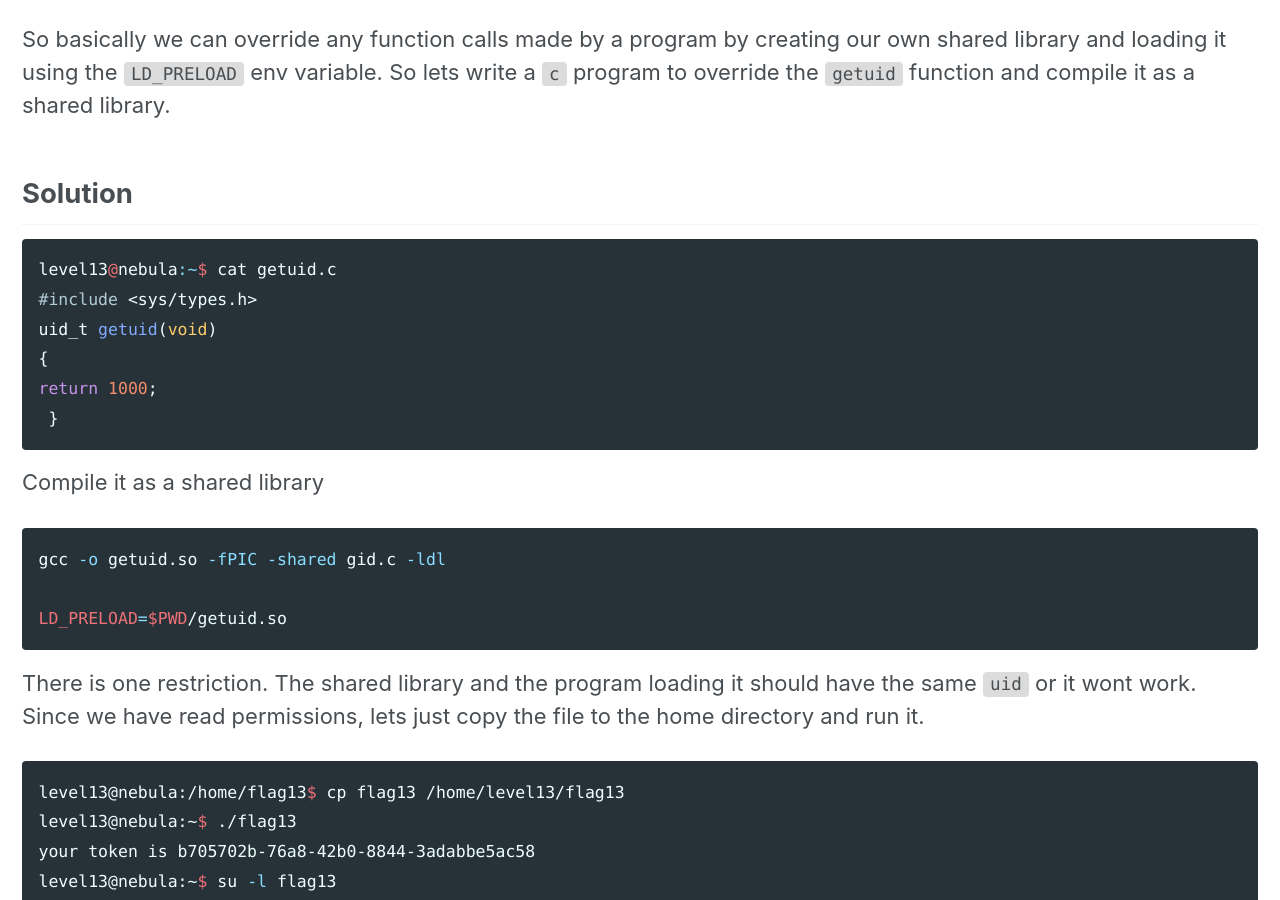
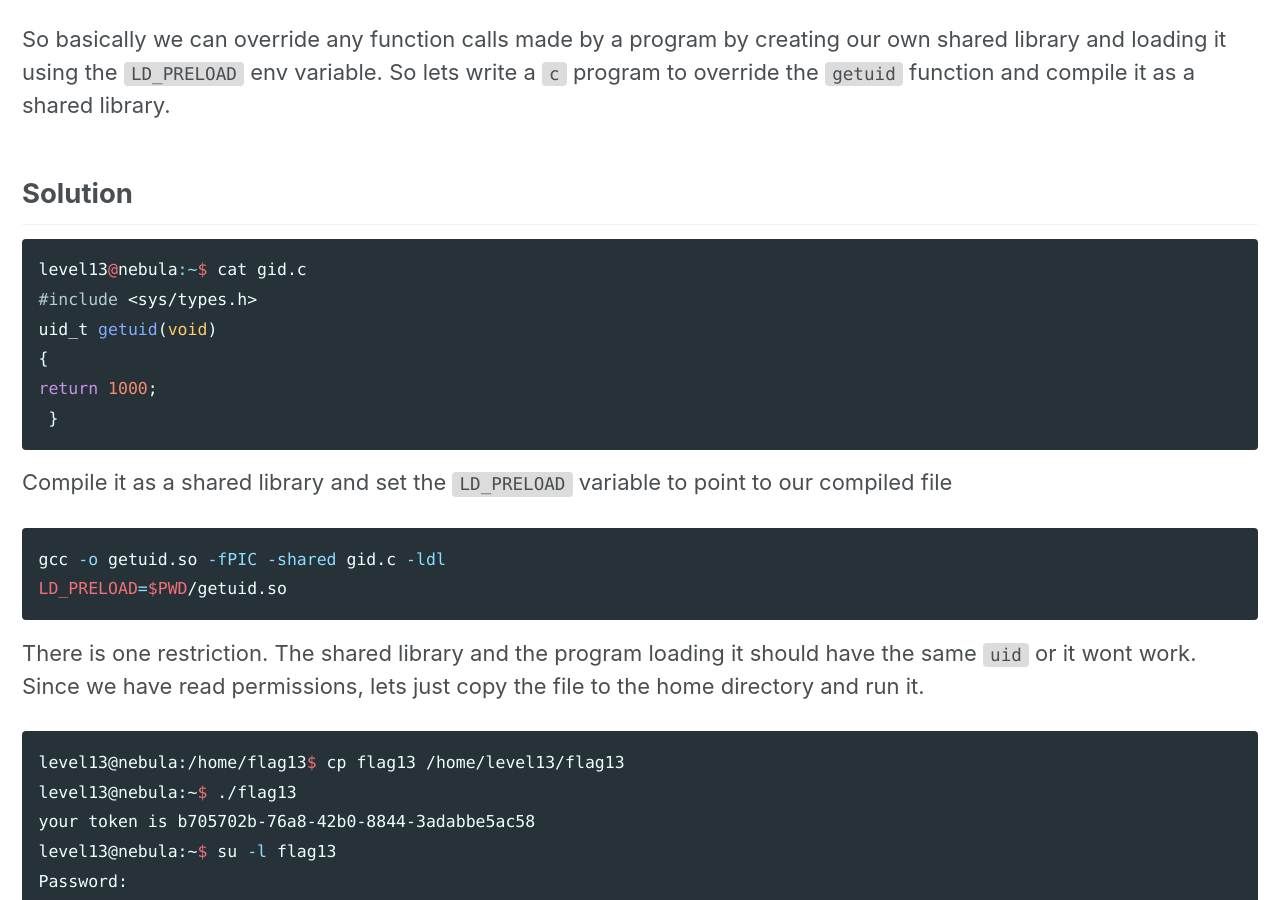
Before and after one commit to JoeNibe/JoeNibe.github.io, a Jekyll site: the page built from _posts/nebula/2019-08-19-level13.md, in a window 1280 px wide and 900 px high, scrolled down 1101 px. Built offline with Jekyll 4.4.1, drawn with Linux system fonts in a browser that asks for light colours; cached includes are drawn as plain includes; nearby versions of some CDN libraries.

Commit message:
Update 2019-08-19-level13.md

````diff
--- a/_posts/nebula/2019-08-19-level13.md
+++ b/_posts/nebula/2019-08-19-level13.md
@@ -30,20 +30,19 @@
 a shared library.
 ## Solution
 ```cpp
-level13@nebula:~$ cat getuid.c
+level13@nebula:~$ cat gid.c
 #include <sys/types.h>
 uid_t getuid(void)
 {
 return 1000;
  }
 ```
-Compile it as a shared library
+Compile it as a shared library and set the `LD_PRELOAD` variable to point to our compiled file
 ```bash
 gcc -o getuid.so -fPIC -shared gid.c -ldl
-
 LD_PRELOAD=$PWD/getuid.so
 ```
- There is one restriction. The shared library and the program loading it should have the same `uid` or it wont work. Since we have read permissions, lets just copy the file to the home directory and run it.
+There is one restriction. The shared library and the program loading it should have the same `uid` or it wont work. Since we have read permissions, lets just copy the file to the home directory and run it.
 ```bash
 level13@nebula:/home/flag13$ cp flag13 /home/level13/flag13
 level13@nebula:~$ ./flag13
````
